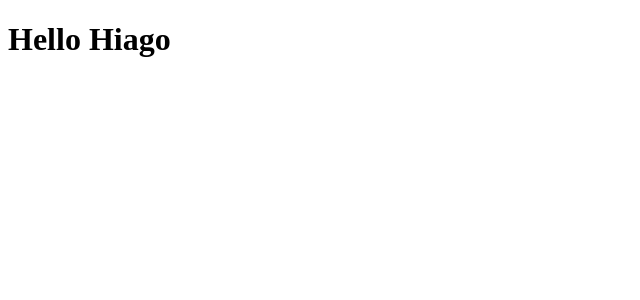
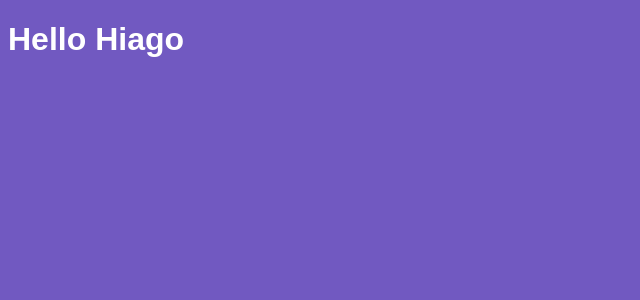
Before and after one commit to hiagofss/BootcampGoStack_Introducao-ao-React, a React app: page / in a window 1280 px wide. Shown: the top 300 px of the page, without its empty margins (0-640 px from the left). Built offline with nearby package versions, Linux system fonts and the light colour scheme.

Commit message:
Importando CSS

```diff
--- a/package.json
+++ b/package.json
@@ -19,6 +19,8 @@
     "@babel/preset-env": "^7.4.5",
     "@babel/preset-react": "^7.0.0",
     "babel-loader": "^8.0.6",
+    "css-loader": "^3.0.0",
+    "style-loader": "^0.23.1",
     "webpack": "^4.35.2",
     "webpack-cli": "^3.3.5",
     "webpack-dev-server": "^3.7.2"
--- /dev/null
+++ b/src/App.css
@@ -0,0 +1,5 @@
+body {
+  background: #7159c1;
+  color: #fff;
+  font-family: Arial, Helvetica, sans-serif;
+}
--- a/src/App.js
+++ b/src/App.js
@@ -1,4 +1,5 @@
 import React from 'react';
+import './App.css';
 
 function App() {
   return <h1>Hello Hiago</h1>;
--- a/webpack.config.js
+++ b/webpack.config.js
@@ -17,6 +17,10 @@ module.exports = {
         use: {
           loader: 'babel-loader'
         }
+      },
+      {
+        test: /\.css$/,
+        use: [{ loader: 'style-loader' }, { loader: 'css-loader' }]
       }
     ]
   }
```
Also changed, not shown: 1 other file (tests, documents, lock files or other folders).
